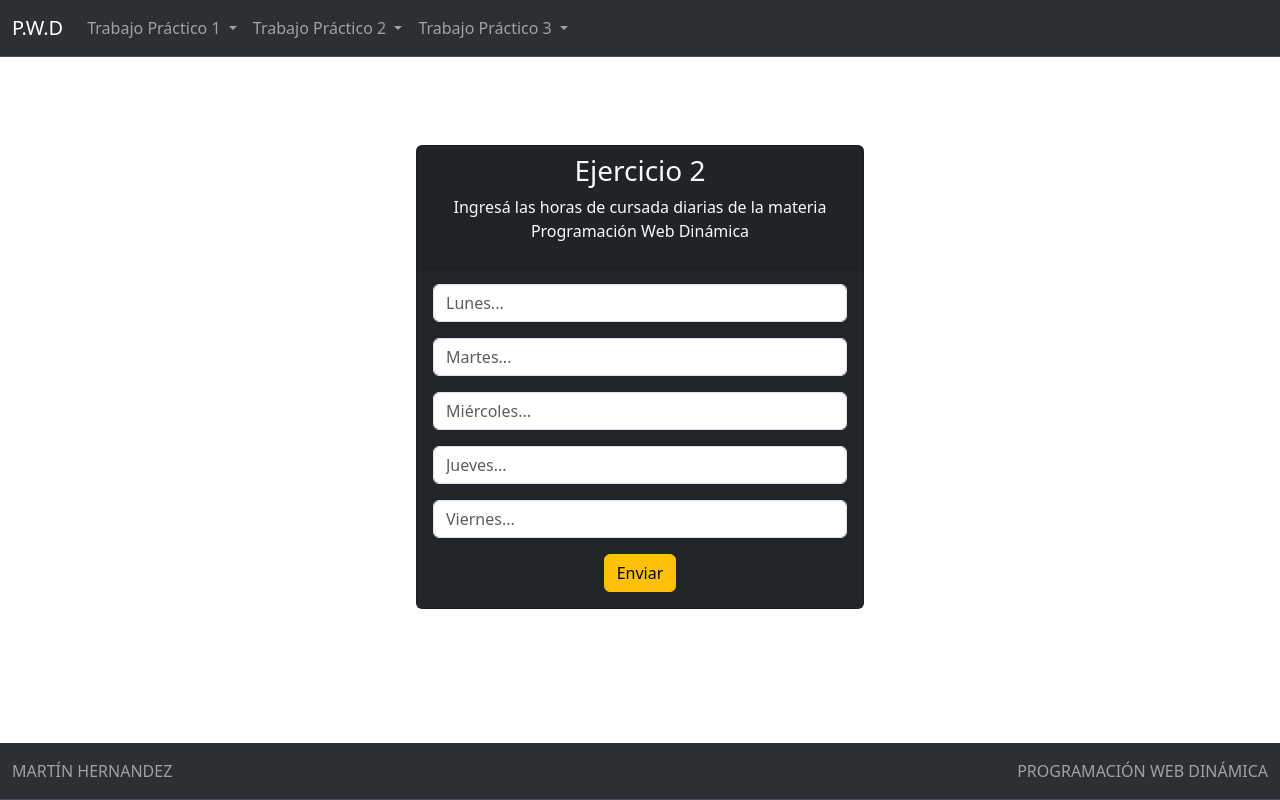
After one commit to MartinCba/PWD, a PHP site: page /app/TP1/views/ejercicio2/ejercicio2.php in a window 1280 px wide. The commit adds this page. Run offline with PHP 8.4, Linux system fonts and the light colour scheme.

Commit message:
ejercicio 2 terminado

```diff
--- /dev/null
+++ b/app/TP1/views/assets/js/validateMultiple.js
@@ -0,0 +1,39 @@
+document.addEventListener("DOMContentLoaded", function () {
+  "use strict";
+
+  // Selecciona el formulario específico por su nombre
+  var form = document.querySelector('form[name="ejercicio2"]');
+
+  // Añade un evento al enviar el formulario
+  form.addEventListener(
+    "submit",
+    function (event) {
+      var inputs = form.querySelectorAll('input[type="number"]');
+
+      // Bandera para verificar si el formulario es válido
+      var isValid = true;
+
+      inputs.forEach(function (input) {
+        var value = parseFloat(input.value);
+
+        // Verifica si el campo está vacío o si el valor es negativo
+        if (isNaN(value) || value < 0) {
+          isValid = false;
+          input.classList.add("is-invalid"); // Marca el campo como inválido
+        } else {
+          input.classList.remove("is-invalid"); // Elimina la marca si el campo es válido
+        }
+      });
+
+      // Si algún campo es inválido, evita el envío del formulario
+      if (!isValid) {
+        event.preventDefault();
+        event.stopPropagation();
+      }
+
+      // Añade la clase `was-validated` para la apariencia general del formulario
+      form.classList.add("was-validated");
+    },
+    false
+  );
+});
--- a/app/TP1/views/assets/structure.php
+++ b/app/TP1/views/assets/structure.php
@@ -25,7 +25,7 @@
                         </a>
                         <ul class="dropdown-menu">
                             <li><a class="dropdown-item" href="../../../../app/TP1/views/ejercicio1/ejercicio1.php">Ejercicio 1</a></li>
-                            <li><a class="dropdown-item" href="#">Ejercicio 2</a></li>
+                            <li><a class="dropdown-item" href="../../../../app/TP1/views/ejercicio2/ejercicio2.php">Ejercicio 2</a></li>
                             <li><a class="dropdown-item" href="#">Ejercicio 3</a></li>
                         </ul>
                     </li>
--- /dev/null
+++ b/app/TP1/views/ejercicio2/ejercicio2.php
@@ -0,0 +1,56 @@
+<?php
+include_once("../assets/structure.php");
+?>
+<div class="container card-container d-flex justify-content-center align-items-center" style="height: 80vh">
+    <div class="card text-center bg-dark text-light" style="width: 28rem;">
+        <div class="card-header">
+            <h3>Ejercicio 2</h3>
+            <p>Ingresá las horas de cursada diarias de la materia Programación Web Dinámica</p>
+        </div>
+        <div class="card-body">
+            <form name="ejercicio2" method="get" action="action.php" class="needs-validation" novalidate>
+                <div class="mb-3">
+                    <input type="number" class="form-control" min=0 name="lunes" id="lunes" placeholder="Lunes..." required>
+                    <div class="invalid-feedback">
+                        Por favor, ingresa un número valido de hs.
+                    </div>
+                </div>
+                <div class="mb-3">
+                    <input type="number" class="form-control" min=0 name="martes" id="martes" placeholder="Martes..." required>
+                    <div class="invalid-feedback">
+                        Por favor, ingresa un número valido de hs.
+                    </div>
+                </div>
+                <div class="mb-3">
+                    <input type="number" class="form-control" min=0 name="miercoles" id="miercoles" placeholder="Miércoles..." required>
+                    <div class="invalid-feedback">
+                        Por favor, ingresa un número valido de hs.
+                    </div>
+                </div>
+                <div class="mb-3">
+                    <input type="number" class="form-control" min=0 name="jueves" id="jueves" placeholder="Jueves..." required>
+                    <div class="invalid-feedback">
+                        Por favor, ingresa un número valido de hs.
+                    </div>
+                </div>
+                <div class="mb-3">
+                    <input type="number" class="form-control" min=0 name="viernes" id="viernes" placeholder="Viernes..." required>
+                    <div class="invalid-feedback">
+                        Por favor, ingresa un número valido de hs.
+                    </div>
+                </div>
+                <button type="submit" class="btn btn-warning">Enviar</button>
+            </form>
+        </div>
+    </div>
+</div>
+
+<script src="../assets/js/validateMultiple.js"></script>
+<!--
+    tp1 ejercicio 2
+    Crear una página php que contenga un formulario HTML que permita ingresar las horas
+    de cursada, de la materia Programación Web Dinámica, por cada día de la semana.
+    Enviar los datos del formulario por el método Get a otra página php que los reciba y
+    complete un array unidimensional. Visualizar por pantalla la cantidad total de horas que
+    se cursan por semana.
+-->
```
Also changed, not shown: app/TP1/controllers/ContadorHoras.php (added, +25 -0 lines), app/TP1/views/ejercicio2/action.php (added, +28 -0 lines).
